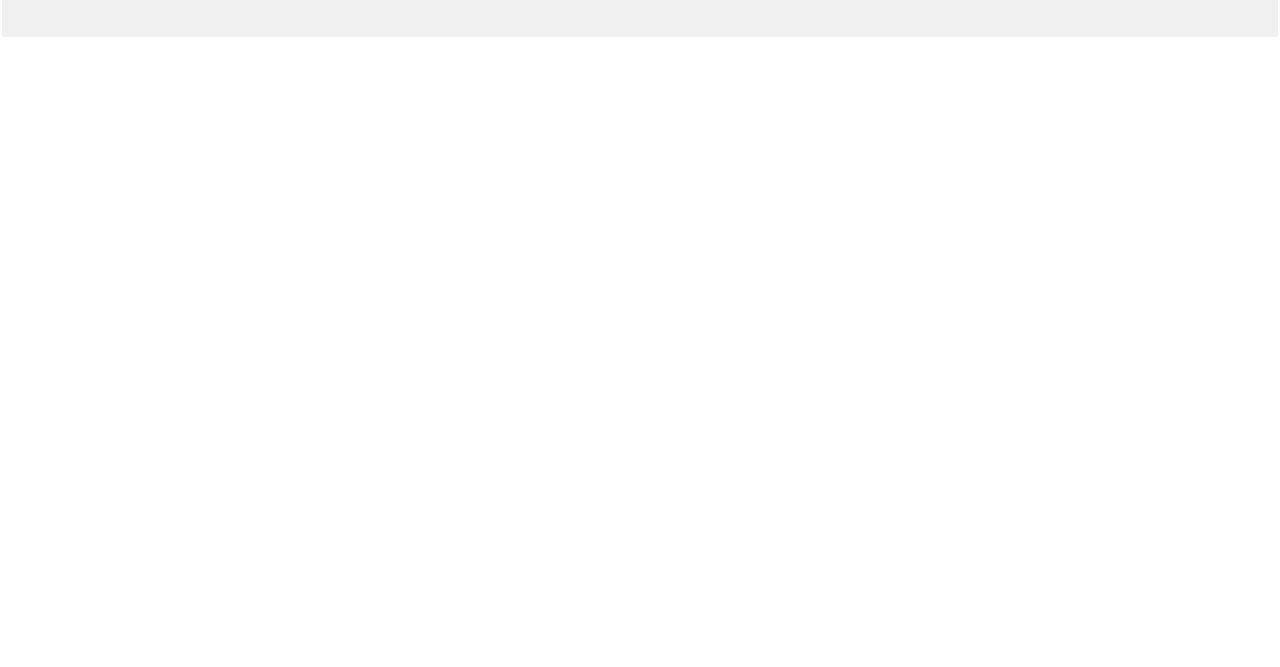
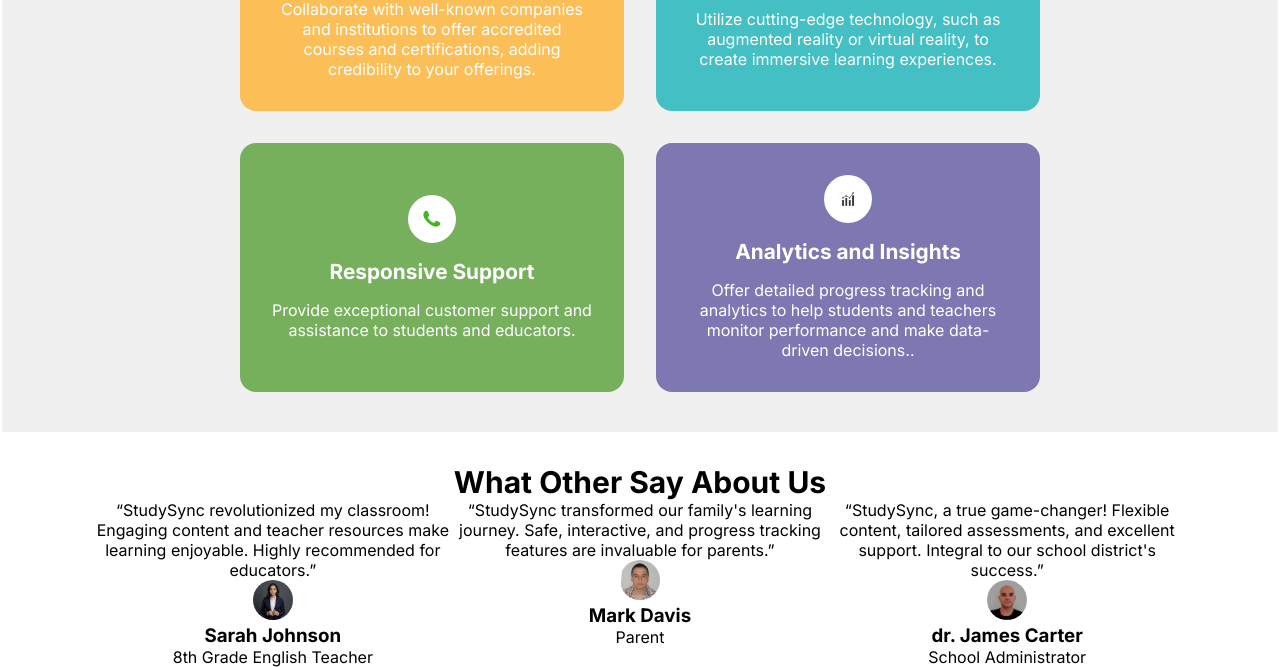
Before and after one commit to laxmibcci/StudySync-Project-css, a plain HTML site: page index2.html in a window 1280 px wide. Shown: the part 1352-2019 px from the top of the page. Before the commit the page ends 1389 px from the top, so only its background shows below. Drawn offline with Linux system fonts and the light colour scheme.

Commit message:
file add

```diff
--- a/index2.html
+++ b/index2.html
@@ -9,6 +9,8 @@
 </head>
 
 <body>
+
+    <!-- /*********************************** nev bar ***************************/ -->
     <div class="header">
 
         <header class="header-content">
@@ -59,7 +61,7 @@
     </div>
 
 
-    <!-- //************************************************************* main content ****************************************************// -->
+    <!-- //************************************************************* under hero section ****************************************************// -->
 
 
     <div class="content">
@@ -96,7 +98,7 @@
     </div>
 
 
-    <!-- //************************************************************* company container ****************************************************// -->
+    <!-- //************************************************************* Hero section ****************************************************// -->
 
     <div class="company-container">
         <h2 class="company-title">Trusted by the best</h2>
@@ -131,7 +133,8 @@
         <div class="feature-content">
             <div class="main-info">
                 <h2 class="main-title">Our Competitive advantage</h2>
-                <p class="main-description"> This is a section of some filler text, also known as placeholder text. It shares some characteristics
+                <p class="main-description"> This is a section of some filler text, also known as placeholder text. It
+                    shares some characteristics
                     of
                     real written text but is random or otherwise generated.</p>
             </div>
@@ -142,7 +145,7 @@
                 <div class="feature-card">
 
                     <div class="icon-container">
-                        <img  src="bulbimages.png" alt="bulbimage" class="feature-image">
+                        <img src="bulbimages.png" alt="bulbimage" class="feature-image">
                     </div>
 
                     <div class="feature-info">
@@ -153,7 +156,7 @@
 
                         <div class="feature-description">
                             Offer tailored experiences through AI and machine learning to cater to individual
-                                students needs.
+                            students needs.
                         </div>
 
 
@@ -174,7 +177,7 @@
 
                         <div class="feature-description">
                             Provide high-quality education at an affordable price point, making it accessible to a
-                                broader audience.
+                            broader audience.
 
                         </div>
 
@@ -197,7 +200,7 @@
 
                         <div class="feature-description">
                             Collaborate with well-known companies and institutions to offer accredited courses and
-                                certifications, adding credibility to your offerings.
+                            certifications, adding credibility to your offerings.
 
                         </div>
 
@@ -219,7 +222,7 @@
 
                         <div class="feature-description">
                             Utilize cutting-edge technology, such as augmented reality or virtual reality, to create
-                                immersive learning experiences.
+                            immersive learning experiences.
 
                         </div>
 
@@ -239,7 +242,7 @@
                             Responsive Support
                         </div>
 
-                        <div class="feature-description" class="feature-image" >
+                        <div class="feature-description" class="feature-image">
                             Provide exceptional customer support and assistance to students and educators.
                         </div>
 
@@ -272,6 +275,79 @@
         </div>
     </div>
 
+    <!-- /*********************************** Testimonial section ***********************************************/ -->
+    <div class="testimonial-container">
+        <div class="testimonial-content">
+            <h2 class="testimonial-title">
+                What Other Say About Us
+            </h2>
+            <div class="testimonial-grid">
+                <!-- card 1 -->
+                <div class="testimonial-card">
+                    <div class="testimonial-text">
+                        “StudySync revolutionized my classroom! Engaging content and teacher resources make learning
+                        enjoyable. Highly recommended for educators.”
+                    </div>
+                    <div class="testimonial-avatar">
+                        <img src="Laxmi_AI.png" alt="laxmi image" class="testimonial-image" >
+
+                    </div>
+                    <div class="testimonial-details">
+                        <h3 class="testimonial-name">
+                            Sarah Johnson
+                        </h3>
+                        <p class="testimonial-desc">
+                            8th Grade English Teacher
+                        </p>
+
+                    </div>
+                </div>
+
+                <!-- card 2 -->
+                <div class="testimonial-card">
+                    <div class="testimonial-text">
+                        “StudySync transformed our family's learning journey. Safe, interactive, and progress tracking
+                        features are invaluable for parents.”
+                    </div>
+                    <div class="testimonial-avatar">
+                        <img src="mark.webp" alt="alxmiiamge" class="testimonial-image">
+
+                    </div>
+                    <div class="testimonial-details">
+                        <h3  class="testimonial-name">
+                            Mark Davis
+                        </h3>
+                        <p class="testimonial-desc">
+                            Parent
+                        </p>
+
+                    </div>
+                </div>
+
+                <!-- card 3 -->
+                <div class="testimonial-card">
+                    <div class="testimonial-text">
+                        “StudySync, a true game-changer! Flexible content, tailored assessments, and excellent support.
+                        Integral to our school district's success.”
+                    </div>
+                    <div class="james image.webp">
+                        <img src="dr. jamee img.png" alt="james image" class="testimonial-image">
+
+                    </div>
+                    <div class="testimonial-details">
+                        <h3  class="testimonial-name">
+                            dr. James Carter
+                        </h3>
+                        <p class="testimonial-desc">
+                            School Administrator
+                        </p>
+
+                    </div>
+                </div>
+            </div>
+        </div>
+    </div>
+
 </body>
 
 </html>
--- a/style2.css
+++ b/style2.css
@@ -11,6 +11,8 @@
     --gray: #808080;
     --dark-gray: #555;
 }
+
+/************************************* nav bar **************************************/
 
 * {
     margin: 0;
@@ -127,7 +129,7 @@
     width: 1.5rem;
 }
 
-/************************** main content **************/
+/************************** Hero section **************/
 
 .content{
 
@@ -274,7 +276,7 @@
 
 }
 
-/* ********************************************** company container ************************************* */
+/* ********************************************** Hero section ************************************* */
 .company-container{
     display: flex;
     flex-direction: column;
@@ -333,6 +335,9 @@
 }
 
 
+/******************************** card section *********************************************/
+
+
 .feature-container{
 background-color: var(--light-gray);
 padding: 2.5rem 0;
@@ -358,7 +363,8 @@
 }
 
 .main-title{
-    font-size: 2.2rem;
+    font-size: 2.1rem;
+    font-weight: bold;
 }
 .main-description{
     color: var(--gray);
@@ -367,10 +373,11 @@
 }
 
 .feature-grid{
-    gap: 1rem;
+
     display: grid;
     grid-template-columns: repeat(2,1fr);
-    /* grid-template-rows: repeat(3,1fr); */
+   grid-gap: 2rem;
+    margin-top: 1.3rem;
 }
 
 .feature-card{
@@ -379,6 +386,9 @@
     justify-content: center;
     align-items: center;
     background-color: #6d7890;
+    padding: 2rem;
+    border-radius: 1rem;
+    gap: 1rem;
 
 }
 
@@ -390,7 +400,7 @@
     display: flex;
     align-items: center;
     justify-content: center;
-    margin: auto;
+
 }
 
 
@@ -399,3 +409,101 @@
     height: 1.5rem;
 
 }
+
+
+
+.feature-title{
+color: white;
+font-weight: bold;
+font-size: 1.3rem;
+
+}
+
+
+.feature-description{
+color: white;
+}
+
+.feature-card:nth-child(1){
+    background-color: #4a90e2;
+}
+
+.feature-card:nth-child(2){
+    background-color: #ff6289;
+}
+.feature-card:nth-child(3){
+    background-color: #fcbf58;
+}
+.feature-card:nth-child(4){
+    background-color: #44bfc3;
+}
+.feature-card:nth-child(5){
+    background-color: #77b05d;
+}
+.feature-card:nth-child(6){
+    background-color: #7d78b1;
+}
+
+
+.feature-info{
+    display: flex;
+    flex-direction: column;
+    gap: 1rem;
+}
+
+
+@media screen and (max-width:768px) {
+    .feature-grid{
+
+        grid-template-columns: repeat(1,1fr);
+
+
+
+    }
+}
+
+
+.testimonial-container{
+background-color: var(--background-color);
+max-width: 1280px;
+margin: 0 auto;
+padding:0 2rem;
+
+}
+
+.testimonial-title{
+font-size: 1.875rem;
+font-weight: bold;
+}
+
+.testimonial-content{
+display: flex;
+flex-direction: column;
+align-items: center;
+}
+
+.testimonial-grid{
+    display: grid;
+    grid-template-columns: repeat(auto-fill, minmax(300px, 1fr));
+    /* padding: 2rem; */
+}
+
+.testimonial-card{
+    /* height: 100%; */
+    /* width: 100%; */
+}
+
+.testimonial-avatar{
+
+}
+
+.testimonial-image{
+    height: 40px;
+    border-radius: 5rem;
+
+
+}
+
+.testimonial-name{
+
+}
```
Also changed, not shown: Laxmi_AI.png (added), dr. jamee img.png (added), james image.webp (added), mark.webp (added), 1 other file.
